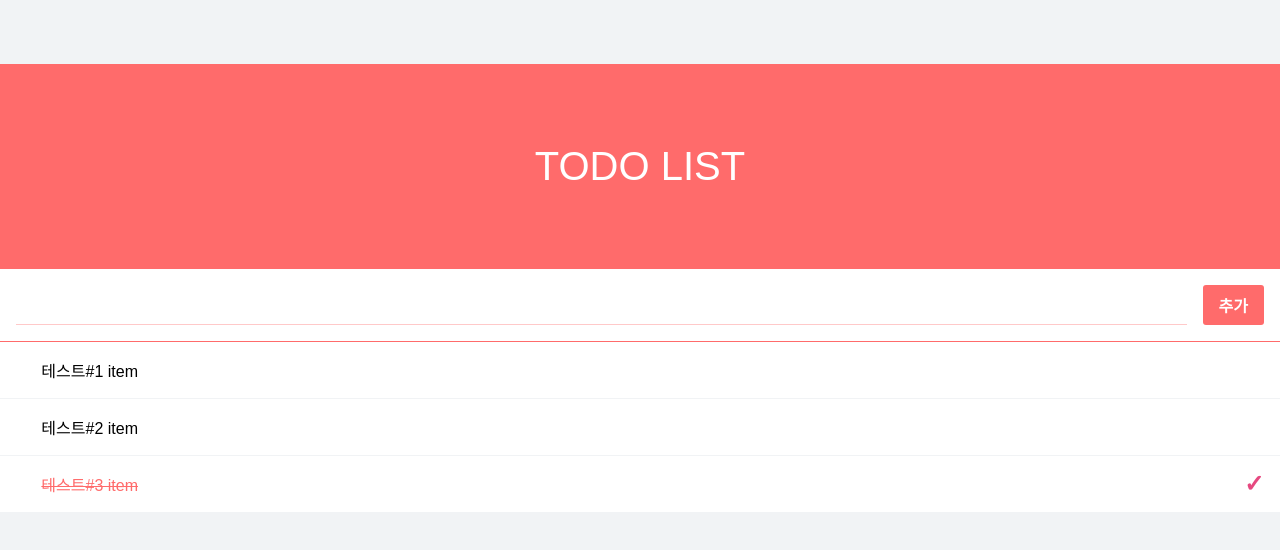
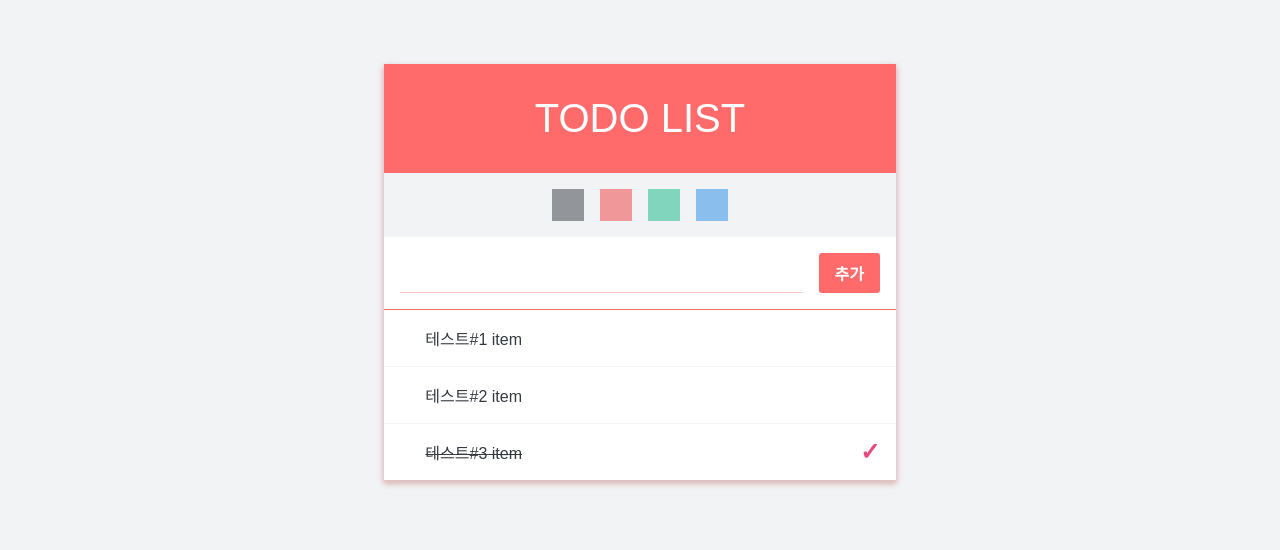
Before and after one commit to gkdud3225/todo-list, a React (Create React App) app: page / in a window 1280 px wide. Shown: the top 550 px of the page. Built offline with nearby package versions, Linux system fonts and the light colour scheme.

Commit message:
add Palette component. (Select Color)

```diff
--- a/src/App.js
+++ b/src/App.js
@@ -2,6 +2,9 @@ import React, { Component } from 'react';
 import TodoListTemplate from './components/TodoListTemplate';
 import Form from './components/Form';
 import TodoItemList from './components/TodoItemList';
+import Palette from './components/Palette';
+
+const colors = ['#343a40', '#f03e3e', '#12b886', '#228ae6'];
 
 class App extends Component {
   id = 3
@@ -12,7 +15,8 @@ class App extends Component {
       {id: 0, text: '테스트#1 item', checked: false},
       {id: 1, text: '테스트#2 item', checked: false},
       {id: 2, text: '테스트#3 item', checked: true}
-    ]
+    ],
+    color: '#343a40'
   }
 
   handleChange = (e) => {
@@ -22,14 +26,15 @@ class App extends Component {
   }
 
   handleCreate = () => {
-    const {input, todos} = this.state;
+    const {input, todos, color} = this.state;
     this.setState({
       input: '',
       todos: todos.concat({
         id: this.id++,
         text: input,
         checked: false
-      })
+      }),
+      color: color
     })
   }
 
@@ -60,14 +65,19 @@ class App extends Component {
     })
   }
 
+  handleSelectColor = (color) => {
+    this.setState({
+      color: color
+    })
+  }
+
   render() {
-    const {input, todos} = this.state;
-    const {handleCreate, handleChange, handleKeyPress, handleToggle, handleRemove} = this;
+    const {input, todos, color} = this.state;
+    const {handleCreate, handleChange, handleKeyPress, handleToggle, handleRemove, handleSelectColor} = this;
     return (
-        <TodoListTemplate form={
-          <Form value={input} onCreate={handleCreate} onChange={handleChange} onKeyPress={handleKeyPress} />
-        }>
-          <TodoItemList todos={todos} onToggle={handleToggle} onRemove={handleRemove} />
+        <TodoListTemplate form={<Form value={input} onCreate={handleCreate} onChange={handleChange} onKeyPress={handleKeyPress} color={color} />}
+          palette={<Palette colors={colors} selected={color} onSelect={handleSelectColor} />}>
+          <TodoItemList todos={todos} onToggle={handleToggle} onRemove={handleRemove} color={color} />
         </TodoListTemplate>
     );
   }
--- a/src/components/Form.js
+++ b/src/components/Form.js
@@ -1,10 +1,10 @@
 import React from 'react';
 import './Form.css';
 
-const Form = ({value, onCreate, onChange, onKeyPress}) => {
+const Form = ({value, onCreate, onChange, onKeyPress, color}) => {
     return (
         <div className="form">
-            <input type="text" value={value} onChange={onChange} onKeyPress={onKeyPress} />
+            <input type="text" value={value} onChange={onChange} onKeyPress={onKeyPress} style={{color}}/>
             <div className="create-button" onClick={onCreate}>추가</div>
         </div>
     );
--- /dev/null
+++ b/src/components/Palette.css
@@ -0,0 +1,24 @@
+.palette {
+    display: flex;
+    justify-content: center;
+  }
+
+  .color {
+    width: 2rem;
+    height: 2rem;
+    opacity: 0.5;
+    transition: all 0.2s;
+    cursor: pointer;
+  }
+
+  .color:hover {
+    opacity: 0.75;
+  }
+
+  .color.active, .color:active {
+    opacity: 1;
+  }
+
+  .color + .color {
+    margin-left: 1rem;
+  }
--- /dev/null
+++ b/src/components/Palette.js
@@ -0,0 +1,22 @@
+import React from 'react';
+import './Palette.css';
+
+/* 동적인 스타일을 줄때는 style={}을 사용한다. 또, 객체를 전달하는 것이기 때문에 {{}}로 사용해야 한다. */
+const Color = ({color, active, onClick}) => {
+    return (
+        <div className={`color $(active && 'active'}`} style={{background: color}} onClick={onClick}></div>
+    );
+}
+
+const Palette = ({colors, selected, onSelect}) => {
+    const colorList = colors.map(
+        (color) => (<Color color={color} active={selected===color} onClick={() => onSelect(color)} key={color}/>)
+    );
+    return (
+        <div className="palette">
+            {colorList}
+        </div>
+    );
+}
+
+export default Palette;
--- a/src/components/TodoItem.js
+++ b/src/components/TodoItem.js
@@ -2,14 +2,15 @@ import React, {Component} from 'react';
 import './TodoItem.css';
 
 class TodoItem extends Component {
-    /* checked값이 바뀔때만 리렌더링 되도록 설정.(삭제할때는 렌더링할 필요가 없기 때문) */
+    /* checked값이 바뀔때만 리렌더링 되도록 설정. */
     shouldComponentUpdate(nextProps, nextState) {
         return this.props.checked !== nextProps.checked;
     }
 
     render() {
-        const {text, checked, id, onToggle, onRemove} = this.props;
+        const {text, checked, id, onToggle, onRemove, color} = this.props;
         console.log(id);
+        console.log(color);
         return (
             /* onClick={onToggle(id)}와 같이 쓰면 해당 함수가 렌더링될때 호출이 된다..
             *  즉, 해당 함수가 호출되면 데이터가 변경되고, 데이터가 변경되면 리렌더링되고, 그러면 또 함수가 호출되고.. 이게 무한 반복..
@@ -19,7 +20,7 @@ class TodoItem extends Component {
                     e.stopPropagation(); // 이 코드가 없으면 onRemove->onToggle이 실행되면서 삭제가 제대로 진행되지 않음. 즉, 삭제시에는 onToggle이 실행되지 않도록 막기 위함.
                     onRemove(id)}
                 }>&times;</div>
-                <div className={`todo-text ${checked && 'checked'}`}>
+                <div className={`todo-text ${checked && 'checked'}`} style={{color}}>
                     <div>{text}</div>
                 </div>
                 {checked && (<div className="check-mark">&#x2713;</div>)}
--- a/src/components/TodoItemList.js
+++ b/src/components/TodoItemList.js
@@ -9,13 +9,13 @@ class TodoItemList extends Component {
     }
 
     render() {
-        const {todos, onToggle, onRemove} = this.props;
+        const {todos, onToggle, onRemove, color} = this.props;
         /* todos 안에 있는 객체들을 화면에 보여주기 위해선 객체 배열을 컴포넌트 배열로 변환해야한다.
         * 배열을 렌더링 할 때는 key값이 꼭 있어야 한다. index를 key로 사용하는 것은 권장하지 않음.
         */
         const todoList = todos.map(
             ({id, text, checked}) => (
-                <TodoItem id={id} text={text} checked={checked} onToggle={onToggle} onRemove={onRemove} key={id} />
+                <TodoItem id={id} text={text} checked={checked} onToggle={onToggle} onRemove={onRemove} key={id} color={color} />
             )
         );
         // const todoList = todos.map(
--- a/src/components/TodoListTemplate.css
+++ b/src/components/TodoListTemplate.css
@@ -1,13 +1,13 @@
 .todo-list-template {
     background: white;
-    width: 512ps;
-    /* box-shadow: 0 3px 6px rgba(0, 0, 0, 16), 0 3px 6px rgba(0, 0, 0, 23); */
+    width: 512px;
+    box-shadow: 0 3px 6px rgba(221, 196, 196, 10), 0 3px 6px rgba(226, 181, 181, 20);
     margin: 0 auto; /* 페이지 중앙정렬 */
-    margin-top: 4em;
+    margin-top: 4rem;
 }
 
 .title {
-    padding: 2em;
+    padding: 2rem;
     font-size: 2.5rem;
     text-align: center;
     font-weight: 300;
@@ -24,3 +24,8 @@
 .todos-wrapper {
     min-height: 5rem;
 }
+
+.palette-wrapper {
+    padding: 1rem;
+    background: #f1f3f5;
+}
--- a/src/components/TodoListTemplate.js
+++ b/src/components/TodoListTemplate.js
@@ -1,10 +1,11 @@
 import React from 'react';
 import './TodoListTemplate.css';
 
-const TodoListTemplate = ({form, children}) => {
+const TodoListTemplate = ({form, children, palette}) => {
     return (
         <main className="todo-list-template">
             <div className="title">TODO LIST</div>
+            <section className="palette-wrapper">{palette}</section>
             <section className="form-wrapper">{form}</section>
             <section className="todos-wrapper">{children}</section>
         </main>
```
